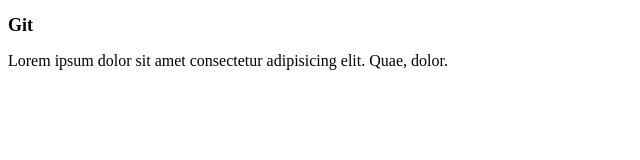
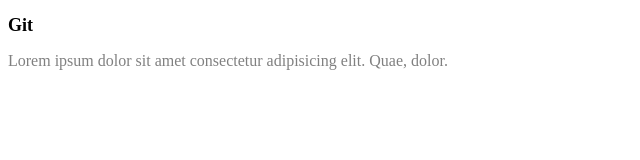
Before and after one commit to rawaimsh/first_commit, a plain HTML site: page index.html in a window 1280 px wide. Shown: the whole page, without its empty margins (0-640 px from the left). Drawn offline with Linux system fonts and the light colour scheme.

Commit message:
Change css file

```diff
--- a/main.css
+++ b/main.css
@@ -1,3 +1,8 @@
 h2 {
     font-size: large;
 }
+
+p {
+    font-size: 16px;
+    color: gray;
+}
```
